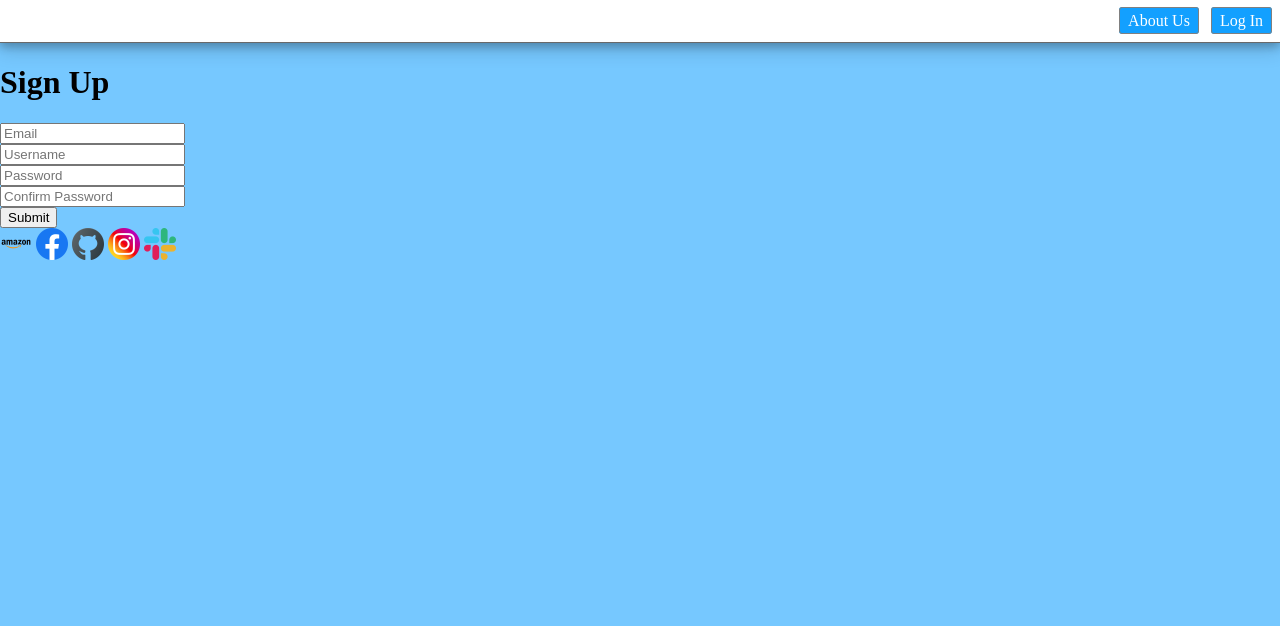
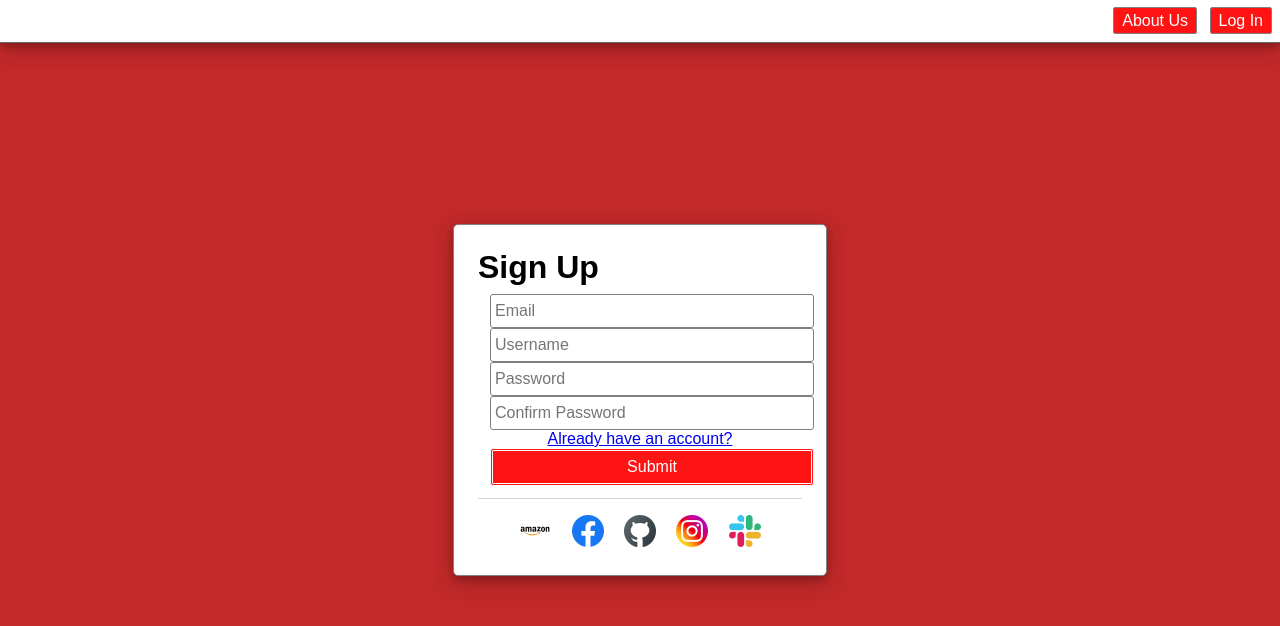
Before and after one commit to Noah-Stewart-74/Static, a plain HTML site: page index.html in a window 1280 px wide. Drawn offline with Linux system fonts and the light colour scheme.

Commit message:
final commit

```diff
--- a/index.html
+++ b/index.html
@@ -12,7 +12,7 @@
         <a href="#">About Us</a>
         <a href="#">Log In</a>
     </header>
-    <div>
+    <div class="container">
         <h1>Sign Up</h1>
         <form>
             <div>
@@ -26,6 +26,9 @@
             </div>
             <div>
             <input type="password" placeholder="Confirm Password" name="confirmpassword" required />
+            </div>
+            <div class="existing">
+                <a href="#">Already have an account?</a>
             </div>
             <div>
                 <button type="submit">Submit</button>
--- a/main.css
+++ b/main.css
@@ -1,6 +1,9 @@
 body {
-    background-color: #76c8ff;
+    background-color: #c22929;
     margin: 0;
+    font-family: sans-serif;
+    display: flex;
+    height: 100vh;
 }
 
 header {
@@ -9,13 +12,17 @@ header {
     padding: .75rem 0;
     border-bottom: solid 1px dimgrey;
     box-shadow:
-    0 4px 8px 0 rgba(0, 0, 0, 0.2),
-    0 6px 20px 0 rgba(0, 0, 0, 0.19);
+        0 4px 8px 0 rgba(0, 0, 0, 0.2),
+        0 6px 20px 0 rgba(0, 0, 0, 0.19);
+    position: fixed;
+    top: 0;
+    left: 0;
+    width: 100vw;
 }
 
 header a {
     color: white;
-    background-color: #13a0ff;
+    background-color: #ff1313;
     border: solid 1px gray;
     border-radius: 3px;
     padding: .25rem .5rem;
@@ -25,3 +32,63 @@ header a {
     /* This removes the underline from the a tag */
     text-decoration: none;
 }
+
+header a:hover, form button:hover form {
+    background-color: #10d12a;
+    cursor: pointer;
+}
+
+.container {
+    margin: auto;
+    padding: 1.5rem;
+    background-color: white;
+    border: solid 1px gray;
+    border-radius: 5px;
+    box-shadow:
+        0 4px 8px 0 rgba(0, 0, 0, 0.2),
+        0 6px 20px 0 rgba(0, 0, 0, 0.19)
+}
+
+.container > h1 {
+    margin: 0 0 .5rem
+}
+form input, form button {
+    width: 100%;
+    min-width: 300px;
+/*
+  Our inputs and forms have different default sizes.
+  By changing the box-sizing, we can fix this.
+*/
+box-sizing: border-box;
+margin:auto.75rem 0;
+padding: .25rem;
+line-height: 1.5rem;
+font-size: 1em;
+border: solid 1px gray;
+border-radius: 3px;
+}
+
+form .existing {
+    text-align: center;
+}
+
+form button {
+    color: white;
+    background-color: #ff1313;
+    border: double;
+}
+
+footer {
+    margin-top: .75rem;
+    border-top: solid 1px lightgray;
+    padding-top: 1rem;
+    text-align: center;
+}
+
+footer img {
+    margin: 0 .5rem;
+}
+
+footer img:hover {
+    cursor: pointer;
+}
```
